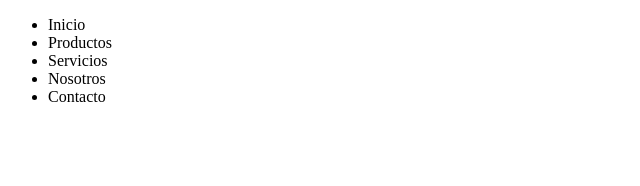
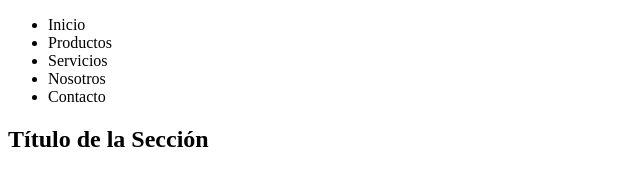
Before and after one commit to MartinMaguna/martinmaguna.github.io, a plain HTML site: page index.html in a window 1280 px wide. Shown: the whole page, without its empty margins (0-640 px from the left). Drawn offline with Linux system fonts and the light colour scheme.

Commit message:
Cree la rama-section

```diff
--- a/index.html
+++ b/index.html
@@ -18,5 +18,9 @@
     </nav>
 </header>
 
+<section>
+    <h2>Título de la Sección</h2>
+</section>
+
 </body>
 </html>
```
